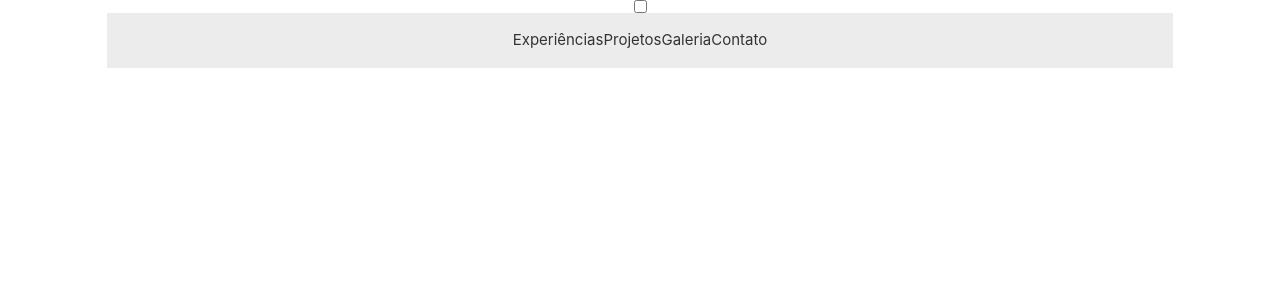
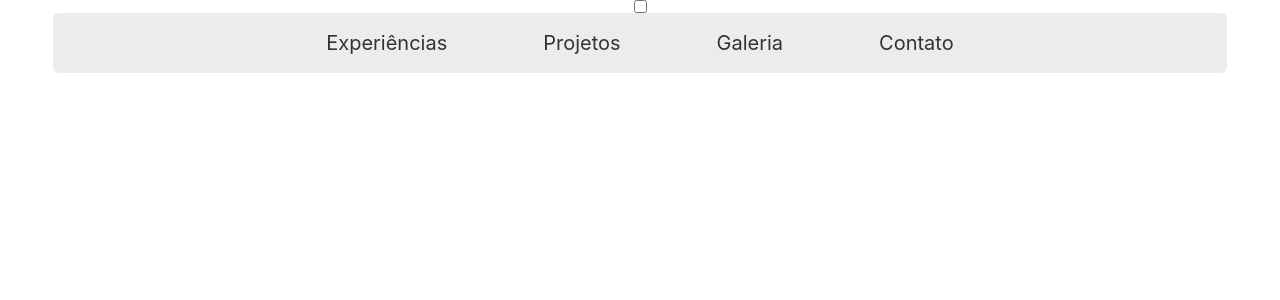
Before and after one commit to jgdlago/architecture-portfolio-frontend, a Vue app in the folder architecture-portfolio/: page / in a window 1280 px wide. Shown: the top 300 px of the page. Built offline with nearby package versions, Linux system fonts and the light colour scheme.

Commit message:
:sparckles: Feat: Layout Navbar

```diff
--- a/architecture-portfolio/src/App.vue
+++ b/architecture-portfolio/src/App.vue
@@ -1,6 +1,6 @@
 <script setup lang="ts">
 import { RouterLink, RouterView } from 'vue-router'
-import NavBar from "@/components/NavBar.vue";
+import NavBar from "@/components/Organisms/NavBar.vue";
 import { useDark } from '@vueuse/core'
 
 const isDark = useDark()
--- /dev/null
+++ b/architecture-portfolio/src/components/Atoms/MenuItem.vue
@@ -0,0 +1,22 @@
+<script setup lang="ts">
+import { defineProps } from 'vue';
+interface Props {
+  text: string;
+  url: string;
+}
+const props = defineProps<Props>();
+</script>
+
+<template>
+
+  <span class="px-12">
+    <a href="{{ url }}" class="text-xl text-primaryText hover:text-accent">
+      {{ props.text }}
+    </a>
+  </span>
+
+</template>
+
+<style scoped>
+
+</style>
--- a/architecture-portfolio/src/components/NavBar.vue
+++ /dev/null
@@ -1,17 +0,0 @@
-<script setup lang="ts">
-</script>
-
-<template>
-  <div class="w-5/6 mx-auto bg-background py-4">
-    <div class="flex justify-center items-center">
-      <a href="#" class="text-primaryText">Experiências</a>
-      <a href="#" class="text-primaryText">Projetos</a>
-      <a href="#" class="text-primaryText">Galeria</a>
-      <a href="#" class="text-primaryText">Contato</a>
-    </div>
-  </div>
-</template>
-
-<style scoped>
-
-</style>
--- /dev/null
+++ b/architecture-portfolio/src/components/Organisms/NavBar.vue
@@ -0,0 +1,18 @@
+<script setup lang="ts">
+import MenuItem from "@/components/Atoms/MenuItem.vue";
+</script>
+
+<template>
+  <div class="w-11/12 mx-auto bg-background py-4 rounded-md">
+    <div class="flex justify-center items-center">
+      <MenuItem text="Experiências" url="#"/>
+      <MenuItem text="Projetos" url="#"/>
+      <MenuItem text="Galeria" url="#"/>
+      <MenuItem text="Contato" url="#"/>
+    </div>
+  </div>
+</template>
+
+<style scoped>
+
+</style>
```
